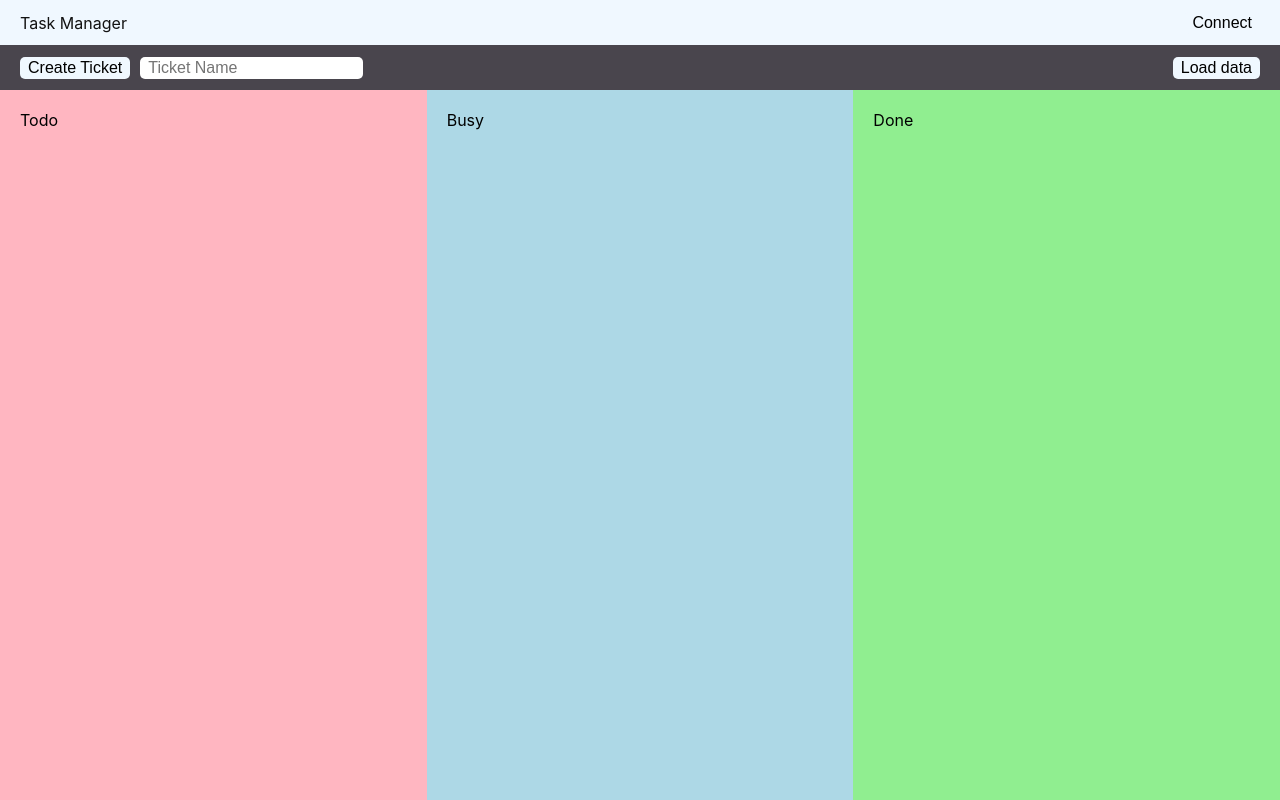
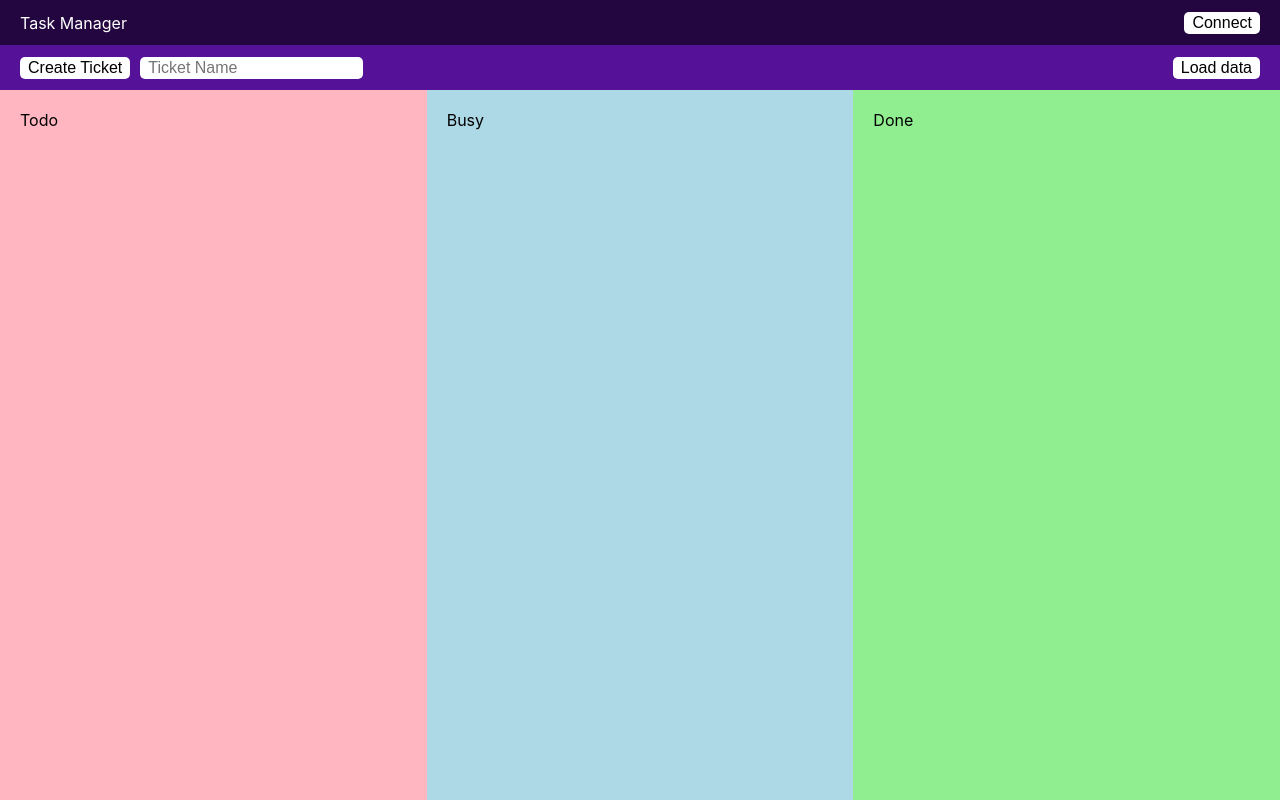
Before and after one commit to Henriqueiru/TaskManager, a React (Create React App) app: page / in a window 1280 px wide. Built offline with nearby package versions, Linux system fonts and the light colour scheme.

Commit message:
finished

```diff
--- a/src/App.css
+++ b/src/App.css
@@ -8,8 +8,8 @@
 
 .header{
   height: 45px;
-  background-color: aliceblue;
-  color: rgb(18, 18, 18);
+  background-color: rgb(35, 6, 63);
+  color: rgb(255, 255, 255);
   display: flex;
   align-items: center;
   justify-content: space-between;
@@ -23,7 +23,7 @@
   border-radius: 5px;
   font-size: 16px;
   cursor: pointer;
-  background-color: aliceblue;
+  background-color: rgb(255, 255, 255);
 
 }
 
@@ -51,7 +51,7 @@
   justify-content: space-between;
   padding: 0px 20px;
   height: 45px;
-  background-color: rgb(73, 69, 77);
+  background-color: rgb(85, 17, 152);
 }
 
 .input{
```
